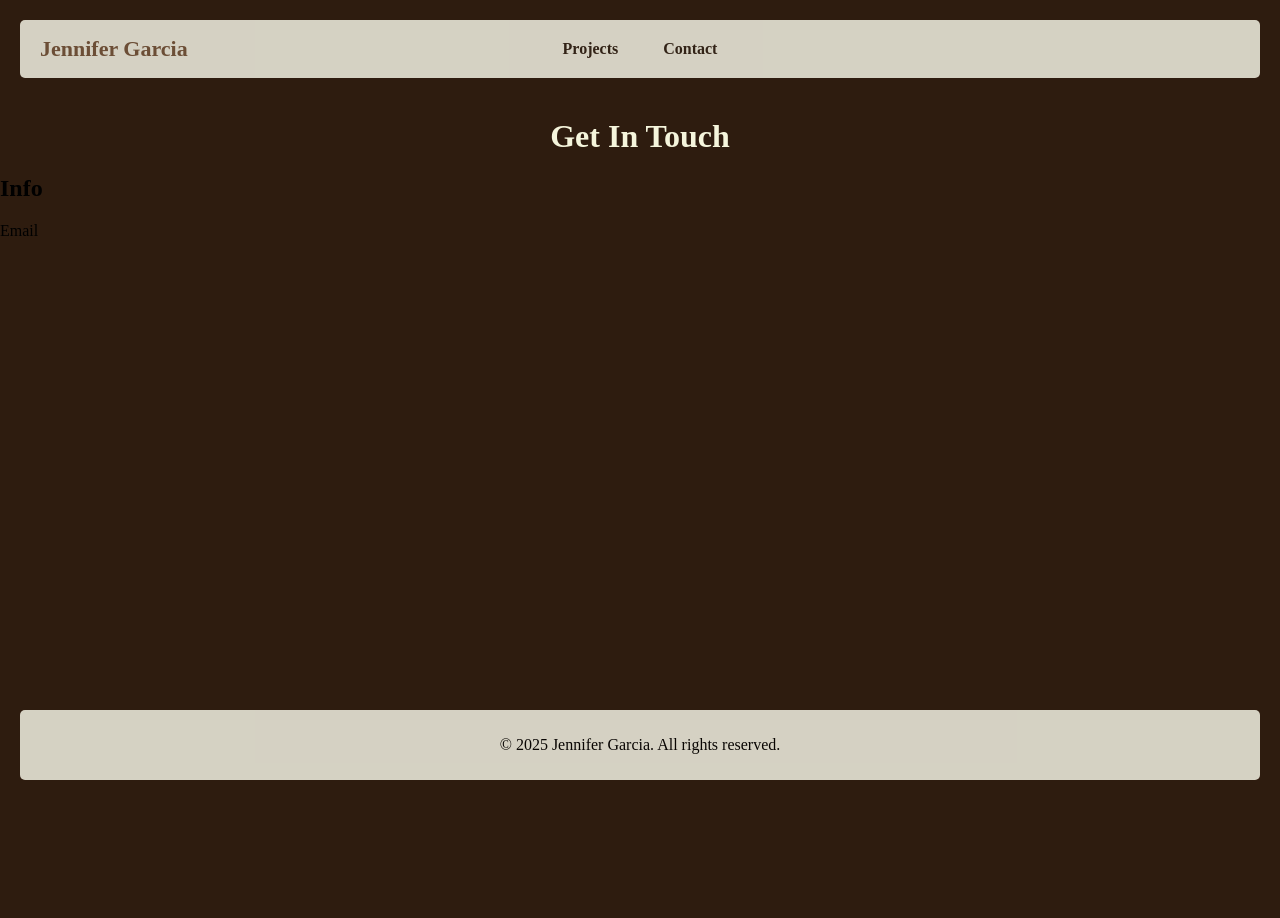
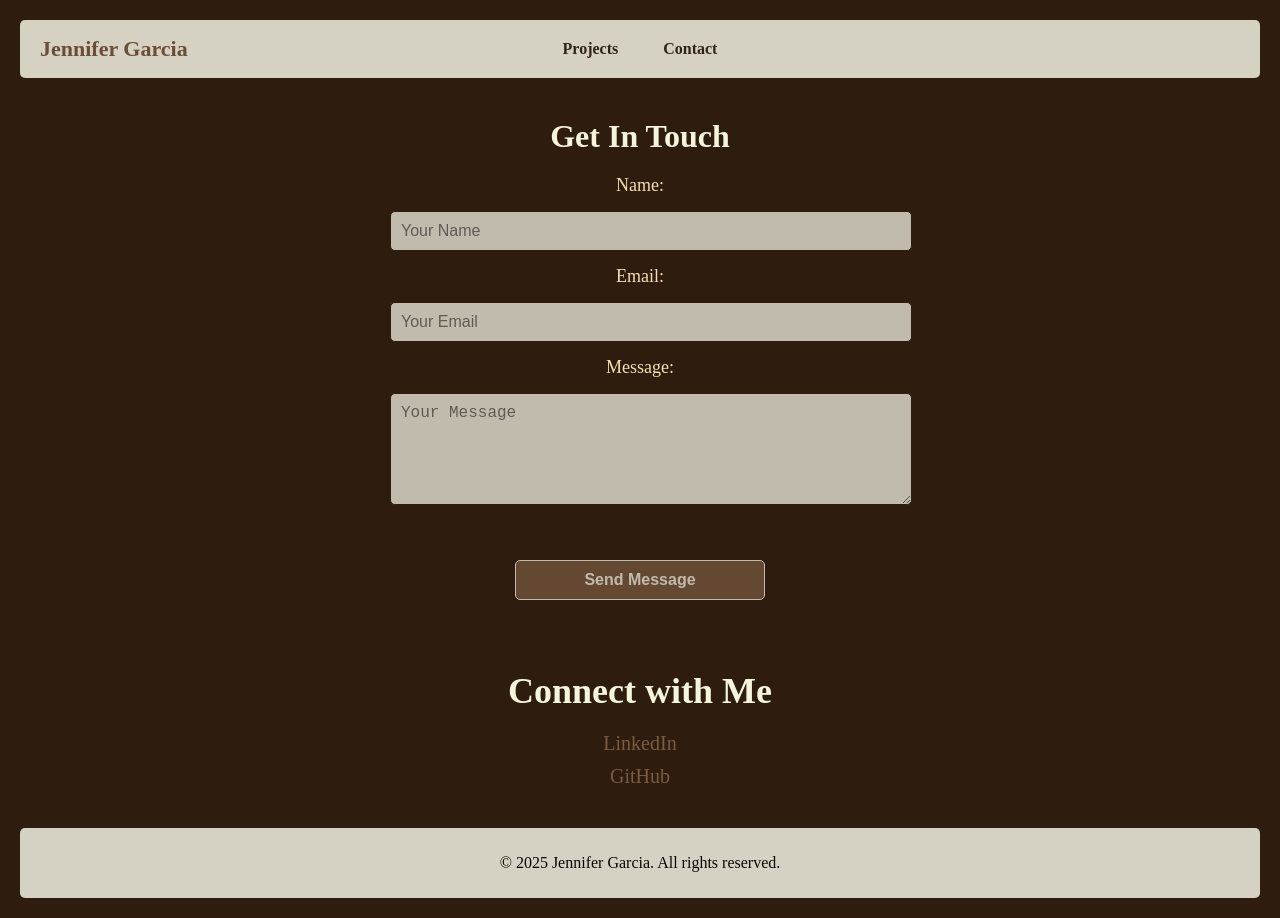
Before and after one commit to Jengar21/Website, a website: page contact.html in a window 1280 px wide. Before the commit the page ends 800 px from the top, so only its background shows below. Drawn offline with Linux system fonts and the light colour scheme.

Commit message:
contact page almost done

```diff
--- a/contact.html
+++ b/contact.html
@@ -3,14 +3,14 @@
 <head>
     <meta charset="UTF-8">
     <meta name="viewport" content="width=device-width, initial-scale=1.0">
-    <title>Projects - Portfolio</title>
+    <title>Contact - Portfolio</title>
     <link rel="stylesheet" href="./styles.css">
 </head>
 <body>
     <header>
         <div class="header-container">
             <div class="header-left">
-                <a href="./index.html"><span class="highlight" >Jennifer Garcia</span></a>
+                <a href="./index.html"><span class="highlight">Jennifer Garcia</span></a>
             </div>
             <nav class="header-center">
                 <a href="./projects.html">Projects</a>
@@ -19,13 +19,28 @@
         </div>
     </header>
 
-
-
     <main>
         <h1>Get In Touch</h1>
-        <div class="body">
-                <h2>Info</h2>
-                <p>Email</p>
+        <div class="contact-container">
+            <!-- Contact Form -->
+            <form action="mailto:arisjennifer21@gmail.com" method="post" enctype="text/plain">
+                <label for="name">Name:</label>
+                <input type="text" id="name" name="name" placeholder="Your Name" required>
+
+                <label for="email">Email:</label>
+                <input type="email" id="email" name="email" placeholder="Your Email" required>
+
+                <label for="message">Message:</label>
+                <textarea id="message" name="message" placeholder="Your Message" rows="5" required></textarea>
+
+                <button type="submit">Send Message</button>
+            </form>
+
+            <!-- Social Links -->
+            <div class="social-links">
+                <h1>Connect with Me</h1>
+                <a href="https://www.linkedin.com/in/jennifergarcia11211/" target="_blank">LinkedIn</a>
+                <a href="https://github.com/Jengar21" target="_blank">GitHub</a>
             </div>
         </div>
     </main>
--- a/styles.css
+++ b/styles.css
@@ -183,6 +183,61 @@ button {
     max-width: 250px;
 }
 
+.contact-container {
+    width: 80%;
+    margin: 20px auto;
+    text-align: center;
+    color: wheat;
+    font-size: 18px;
+}
+
+form {
+    display: flex;
+    flex-direction: column;
+    gap: 15px;
+    margin: 20px auto;
+    max-width: 500px;
+}
+
+form input, form textarea, form button {
+    width: 100%;
+    padding: 10px;
+    border: 1px solid;
+    border-radius: 5px;
+    font-size: 16px;
+    background-color: #FFFFF0;
+    opacity: .7;
+    color: #2e1c0f;
+}
+
+form button {
+    background-color: #7c5b40;
+    color: #FFFFF0;
+    font-weight: bold;
+    cursor: pointer;
+}
+
+form button:hover {
+    background-color: #5a3e2d;
+}
+
+.social-links {
+    margin-top: 30px;
+}
+
+.social-links a {
+    display: block;
+    margin: 10px 0;
+    color: #7c5b40;
+    font-size: 20px;
+    text-decoration: none;
+
+}
+
+.social-links a:hover {
+    text-decoration: underline;
+}
+
 /* Mobile-specific styles */
 @media (max-width: 768px) {
     body {
```
Also changed, not shown: scripts.js (line endings or trailing spaces).
